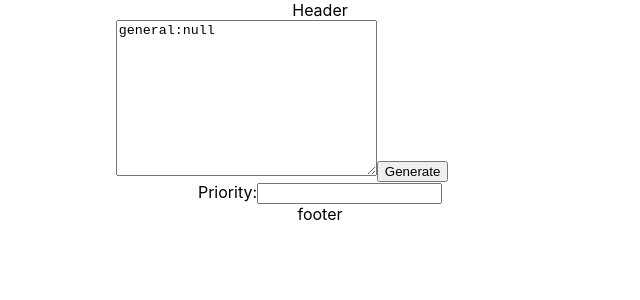
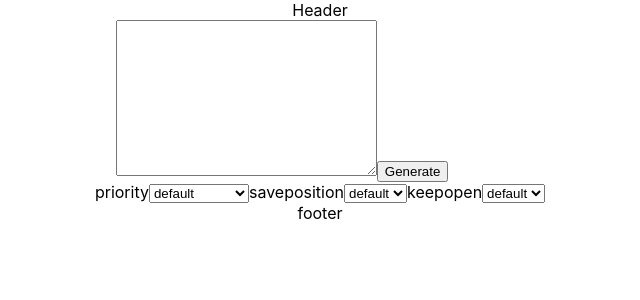
Before and after one commit to vishal-joshy/radiance, a React (Create React App) app: page / in a window 1280 px wide. Shown: the top 300 px of the page, without its empty margins (320-960 px from the left). Built offline with nearby package versions, Linux system fonts and the light colour scheme.

Commit message:
Add and remove data from general with id as keys.

```diff
--- a/src/components/TextBox/TextBox.tsx
+++ b/src/components/TextBox/TextBox.tsx
@@ -6,8 +6,9 @@ interface Props {}
 
 function TextBox({}: Props): ReactElement {
   const [downloadLinkVisibility, setDownloadLinkVisibility] = useState(false);
-
   const generalData = useAppSelector((state) => state.general);
+  const generalKeys = Object.keys(generalData.data);
+  const generalStaticData = generalKeys.map((key) => `${key}=${generalData.data[key]}`);
 
   const generateFile = () => {
     const textField: any = document.querySelector("#text-field");
@@ -25,7 +26,7 @@ function TextBox({}: Props): ReactElement {
         readOnly
         cols={30}
         rows={10}
-        value={"general:" + generalData.priority}
+        value={generalStaticData.join("\n")}
       ></textarea>
       <button onClick={generateFile}>Generate</button>
       {/* eslint-disable jsx-a11y/anchor-is-valid */}
--- a/src/pages/General/General.tsx
+++ b/src/pages/General/General.tsx
@@ -1,5 +1,6 @@
-import React, { ReactElement, useState } from "react";
-import { setGeneral } from "../../store/general/generalSlice";
+import React, { ChangeEvent, ReactElement, useState } from "react";
+import DropDown from "../../components/DropDown/DropDown";
+import { setGeneral, removeFromGeneral } from "../../store/general/generalSlice";
 import { useAppDispatch, useAppSelector } from "../../store/hooks";
 
 interface Props {}
@@ -7,17 +8,25 @@ interface Props {}
 function General({}: Props): ReactElement {
   const dispatch = useAppDispatch();
 
-  const [text, setText] = useState("");
-
-  const handleChange = (e: any) => {
-    setText(e.target.value);
-    dispatch(setGeneral(e.target.value));
+  const handleChange = (e: ChangeEvent<HTMLSelectElement>) => {
+    if (e.target.value === "default") {
+      dispatch(removeFromGeneral(e.target.id));
+    } else {
+      const result: any = {};
+      result[e.target.id] = e.target.value;
+      dispatch(setGeneral(result));
+    }
   };
 
   return (
     <div>
-      Priority:
-      <input type="text" onChange={(e) => handleChange(e)} />
+      <DropDown
+        id="priority"
+        values={["default", "high", "abovenormal"]}
+        handleChange={handleChange}
+      />
+      <DropDown id="saveposition" values={["default", "No", "Yes"]} handleChange={handleChange} />
+      <DropDown id="keepopen" values={["default", "No", "Yes"]} handleChange={handleChange} />
     </div>
   );
 }
--- a/src/store/general/generalSlice.ts
+++ b/src/store/general/generalSlice.ts
@@ -1,23 +1,29 @@
 import { createSlice, PayloadAction } from "@reduxjs/toolkit";
 
 export interface GeneralSlice {
-  priority: null | string;
+  data: any;
 }
 
 const initialState: GeneralSlice = {
-  priority: null,
+  data: {},
 };
 
 export const generalSlice = createSlice({
   name: "general",
   initialState,
   reducers: {
-    setGeneral: (state, action: PayloadAction<null | string>) => {
-      state.priority = action.payload;
+    setGeneral: (state, action: PayloadAction<null | any>) => {
+      state.data = { ...state.data, ...action.payload };
+    },
+    removeFromGeneral: (state, action: PayloadAction<null | any>) => {
+      const key = action.payload;
+      const result = { ...state.data };
+      delete result[key];
+      state.data = result;
     },
   },
 });
 
-export const { setGeneral } = generalSlice.actions;
+export const { setGeneral, removeFromGeneral } = generalSlice.actions;
 
 export default generalSlice.reducer;
```
